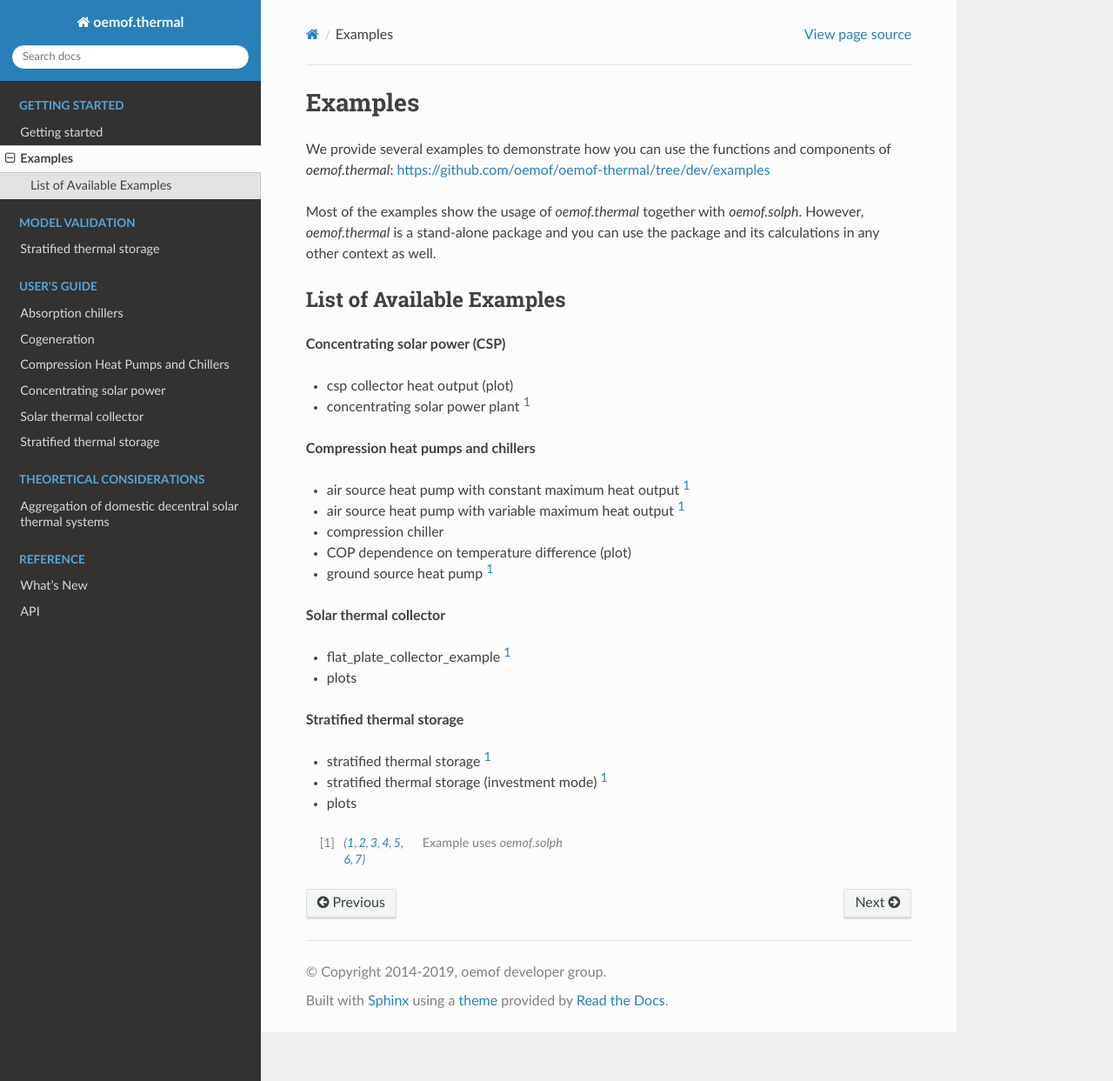
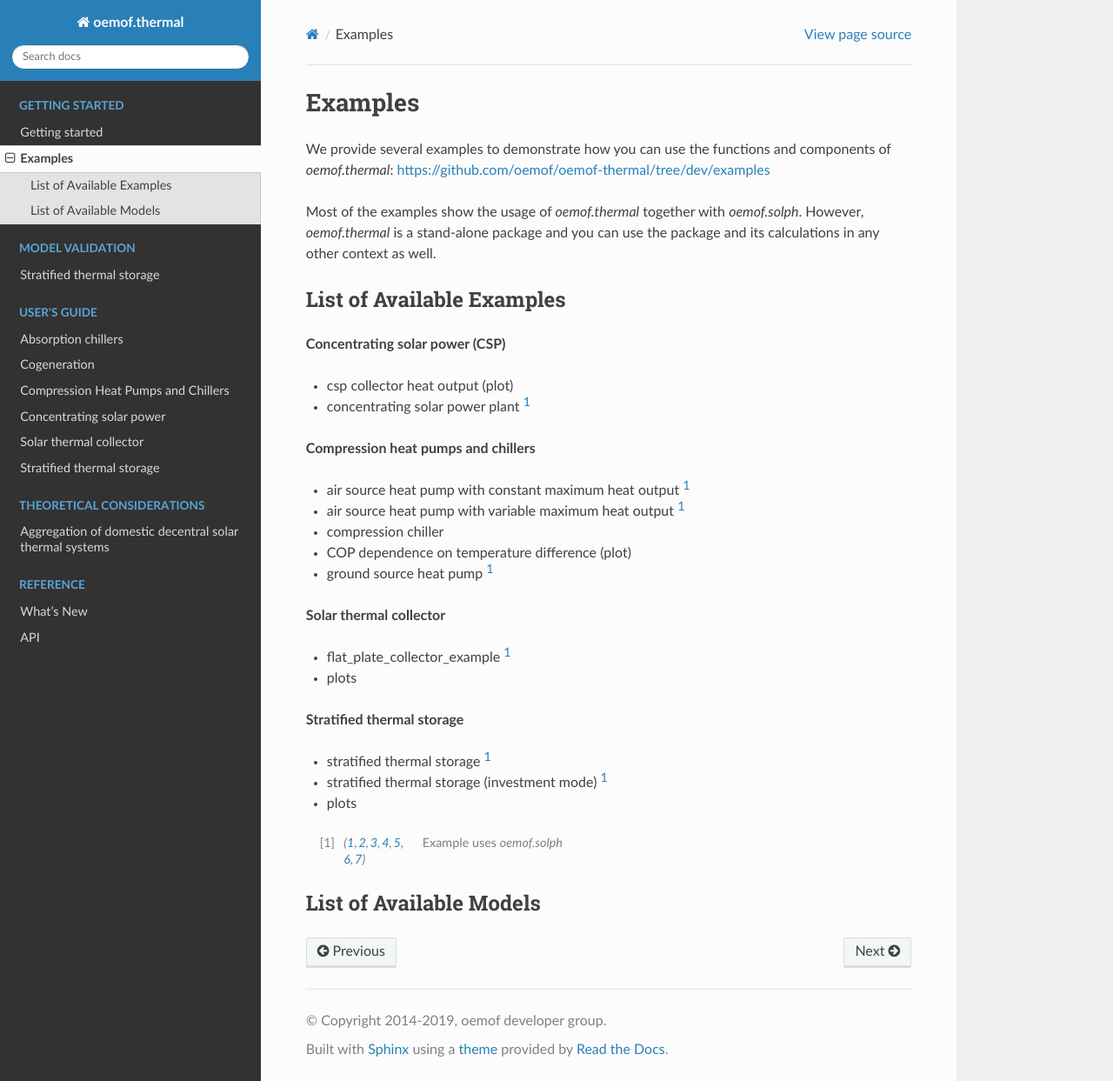
Before and after one commit to oemof/oemof-thermal, a Sphinx documentation site: the page built from docs/examples.rst, in a window 1280 px wide and 1243 px high. Shown: the whole window at 87% size. Built offline with Sphinx 7.4.7 and the Read the Docs theme 2.0.0, drawn with Linux system fonts in a browser that asks for light colours; formulas are drawn with MathJax 3; pages that are not in the unit, such as notebooks, are missing from menus.

Commit message:
Update examples.rst

```diff
--- a/docs/examples.rst
+++ b/docs/examples.rst
@@ -39,3 +39,7 @@ __________________________
 - plots
 
 .. [1] Example uses *oemof.solph*
+
+
+List of Available Models
+________________________
```
